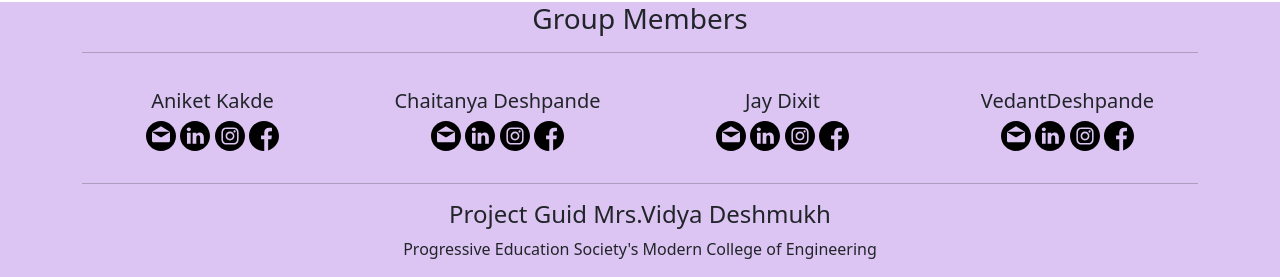
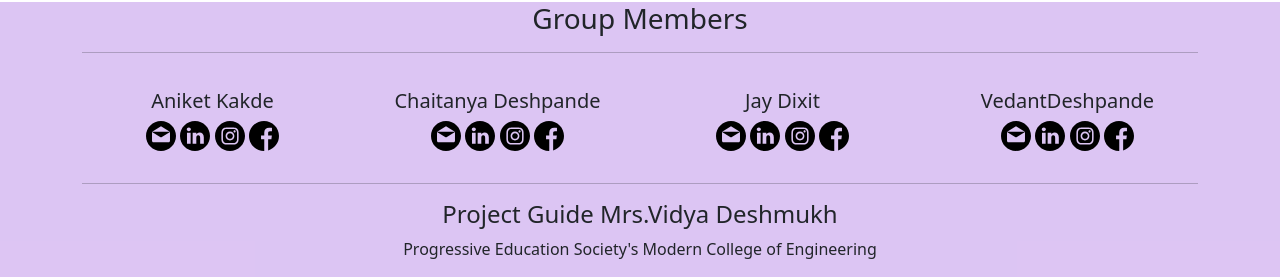
Before and after one commit to Vedant0605/be_project, a Django app: page / in a window 1280 px wide. Shown: the part 1284-1561 px from the top of the page. Run offline with Django 3.2, Linux system fonts and the light colour scheme; some libraries are stand-ins or nearby versions.

Commit message:
Some Spelling Corrections

```diff
--- a/templates/home/index.html
+++ b/templates/home/index.html
@@ -159,7 +159,7 @@
         <div class="row">
             <div class="col-sm-12" style="text-align: center;">
                 <hr>
-                <h4>Project Guid Mrs.Vidya Deshmukh</h4>
+                <h4>Project Guide Mrs.Vidya Deshmukh</h4>
                 <p>Progressive Education Society's Modern College of Engineering</p>
             </div>
         </div>
```
Also changed, not shown: 4 other files.
